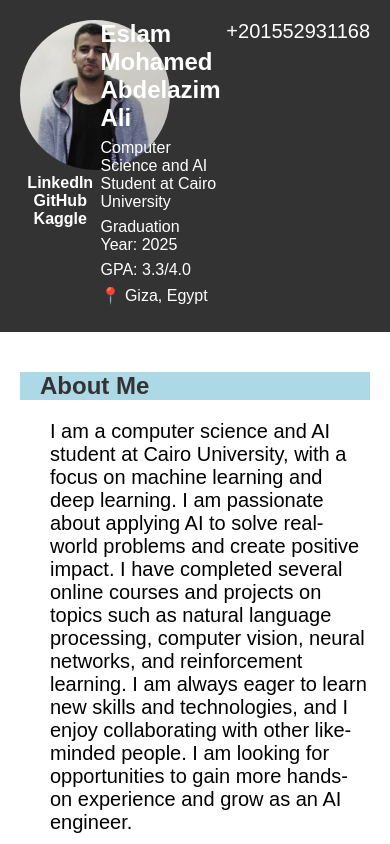
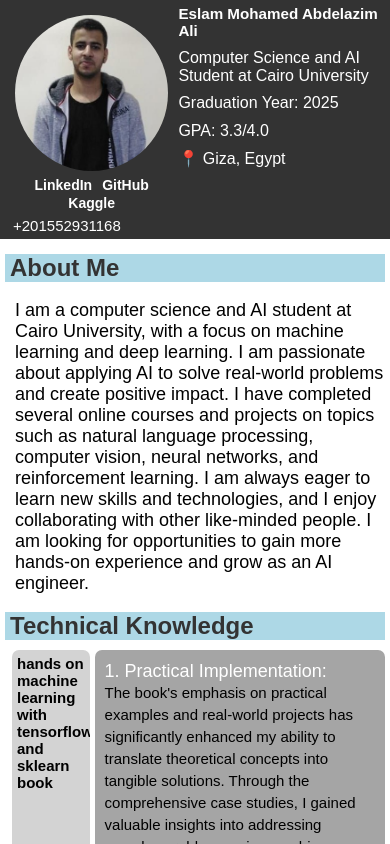
Before and after one commit to eslammohamedtolba/Eslam-Mohamed, a plain HTML site: page index.html in a window 390 px wide. Shown: the top 844 px of the page. Drawn offline with Linux system fonts and the light colour scheme.

Commit message:
modify my profile

```diff
--- a/style.css
+++ b/style.css
@@ -8,40 +8,39 @@ body {
 .header {
     background-color: #333;
     text-align: center;
-    padding: 20px;
+    padding: 1em;
     display: flex;
 }
 .pictureWithContacts{
-    width: 23%;
+    width: 25%;
 }
 .profile-image img {
     border-radius: 50%;
-    width: 150px;
-    height: 150px;
+    width: 16em;
+    height: 15em;
 }
 .profile-links a {
     color: white;
     text-decoration: none;
-    margin: 0 5px;
+    margin: 0 0.8em;
     font-weight: bold;
 }
 .card {
     color: white;
-    border-radius: 10px;
     width: 35%;
     text-align: left;
 }
 .name {
-    font-size: 24px;
+    font-size: 2em;
     font-weight: bold;
 }
 .card div{
-    padding-bottom: 7px;
+    padding-bottom: 0.6rem;
 }
 .contact{
     color: white;
     font-size: 20px;
-    width: 50%;
+    width: 40%;
     text-align: right;
 }
 
@@ -91,3 +90,79 @@ body {
     font-size: 25px;
     color: white;
 }
+
+
+
+@media only screen and (max-width: 425px) {
+    .header{
+        padding: 5px;
+        flex-wrap: wrap;
+    }
+    .pictureWithContacts{
+        width: 43%;
+        height: 50%;
+        display: flex;
+        flex-wrap: wrap;
+        padding: 5px;
+    }
+    .card{
+        width: calc(60% - 23px);
+    }
+    .profile-image{
+        width: 100%;
+        padding: 5px;
+    }
+    .profile-image img{
+        width: 100%;
+        height: 100%;
+    }
+    .profile-links{
+        width: 100%;
+    }
+    .profile-links a{
+        margin: 0 0.2em;
+        font-size: 14px;
+    }
+    .name {
+        font-size: 0.95em;
+    }
+    .contact{
+        text-align: left;
+        padding-left: 8px;
+        font-size: 15px;
+    }
+
+
+    .main-content {
+        padding: 5px;
+    }
+    .main-content h2 {
+        padding-left: 5px;
+        margin: 10px 0;
+    }
+    .about-me p{
+        padding-left: 10px;
+        font-size: 18px;
+    }
+    .Technical-Knowledge > div, .Projects > div {
+        padding-left: 7px;
+    }
+    .Technical-Knowledge .title, .Projects .title {
+        font-size: 15px;
+        width: 20%;
+        margin: 0 5px 0 0;
+        padding: 5px;
+        overflow: hidden;
+    }
+    .Technical-Knowledge .about,
+    .Projects .about {
+        width: 80%;
+        padding: 10px;
+        font-size: 15px;
+        line-height: 22px;
+    }
+    .Technical-Knowledge .about span,
+    .Projects .about span{
+        font-size: 18px;
+    }
+}
```
